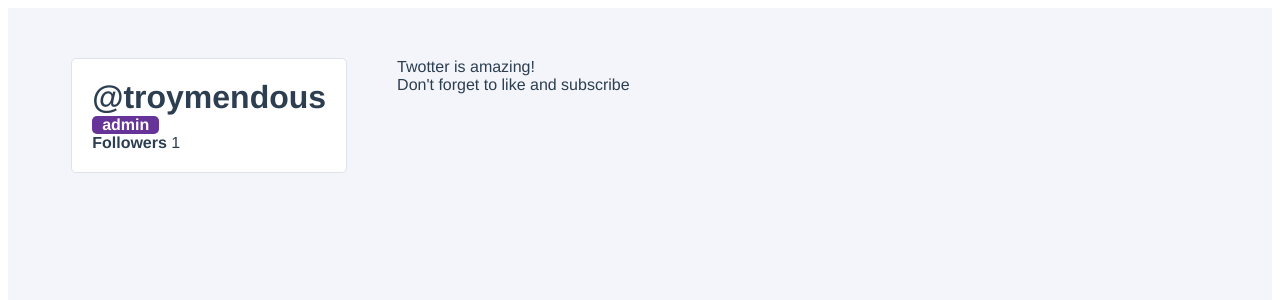
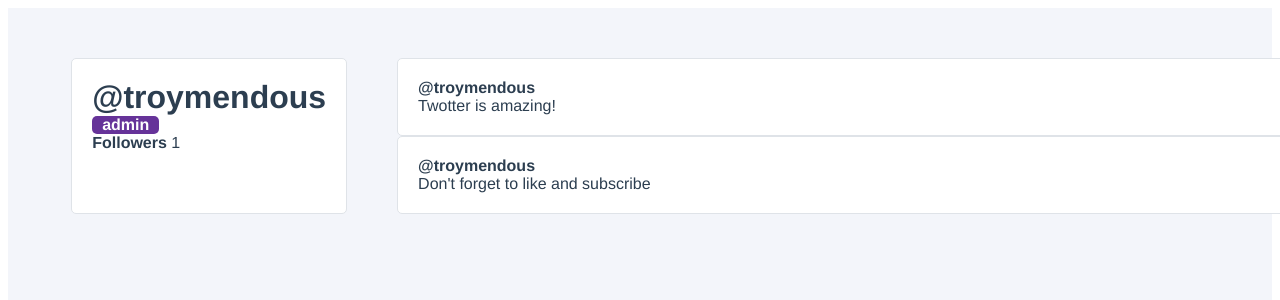
Before and after one commit to troymendous/twotter_vue, a Vue app: page / in a window 1280 px wide. Shown: the top 300 px of the page. Built offline with nearby package versions, Linux system fonts and the light colour scheme.

Commit message:
fixed component registration

```diff
--- /dev/null
+++ b/src/components/TwootItem.vue
@@ -0,0 +1,67 @@
+<template>
+<div class="twoot-item" @click="favouriteTwoot(twoot.id)">
+    <div class="twoot-profile__twoot">
+    <div class="twoot-item__user">
+        @{{ username }}
+    </div>
+    <div class="twoot-item__content">
+        {{ twoot.content }}
+    </div>
+    </div>
+
+</div>
+
+</template>
+
+
+<script>
+
+
+export default {
+    name: "TwootItem",
+    props: {
+        username: {
+            type: String,
+            required: true
+        },
+        twoot: {
+            type: Object,
+            required: true
+        }
+    },
+
+    methods: {
+        favouriteTwoot(id) {
+            this.$emit('favourite', id)
+        }
+    }
+
+};
+</script>
+
+
+
+
+<style>
+.twoot-item {
+    padding: 20px;
+    background-color: white;
+    border-radius: 5px;
+    border: 1px solid #DFE3E8;
+    box-sizing: border-box;
+    cursor: pointer;
+    transition: all 0.25s ease;
+
+}
+
+.twoot-item:hover {
+    transform: scale(1.1, 1.1);
+}
+
+.twoot-item__user {
+    font-weight: bold;
+}
+
+
+
+</style>
--- a/src/components/UserProfile.vue
+++ b/src/components/UserProfile.vue
@@ -11,17 +11,20 @@
         </div>
     </div>
     <div class="user-profile__twoots-wrapper">
-      <div class="user-profile___twoot" v-for="twoot in user.twoots" :key="twoot.id">
-        {{ twoot.content }}
-      </div>
+      <TwootItem v-for="twoot in user.twoots" :key="twoot.id" :username="user.username" :twoot="twoot"/>
 
     </div>
     </div>
 </template>
 
 <script>
+import TwootItem from "./TwootItem";
 
 export default {
+  components: {
+    TwootItem
+
+  },
   name: "UserProfile",
   data() {
     return {
```
